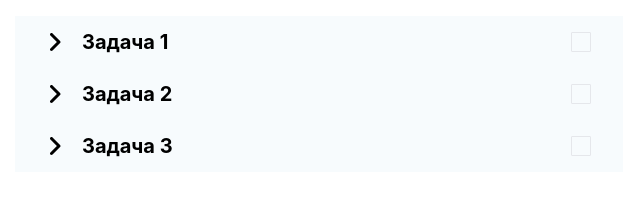
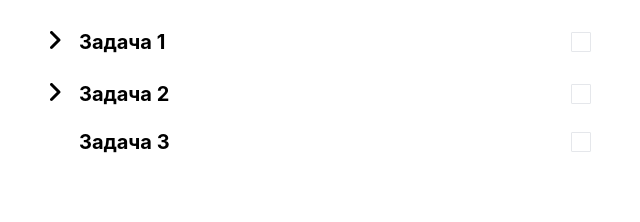
Before and after one commit to Kanoe99/TasksReactTest, a React (Create React App) app: page / in a window 1280 px wide. Shown: the top 222 px of the page, without its empty margins (9-649 px from the left). Built offline with nearby package versions, Linux system fonts and the light colour scheme.

Commit message:
struct: subtasks

```diff
--- a/src/components/Task.tsx
+++ b/src/components/Task.tsx
@@ -1,17 +1,24 @@
 import { faAngleRight, faCheck } from "@fortawesome/free-solid-svg-icons";
 import { FontAwesomeIcon } from "@fortawesome/react-fontawesome";
-import React from "react";
+import React, { useState } from "react";
 import { TaskType } from "types/TaskType";
 
 interface TaskProps{
     task: TaskType,
     active: boolean,
+    checked: boolean,
+    opened: boolean,
+    isSubtask?: boolean,
     onToggleTask: () => void,
     onToggleChecked: () => void,
-    checked: boolean
+    toggleOpened: () => void,
 }
 
-const Task:React.FC<TaskProps> = ({task, active, onToggleTask, onToggleChecked, checked}) => {
+const Task:React.FC<TaskProps> = ({task, active, checked, opened, isSubtask, onToggleTask, onToggleChecked, toggleOpened}) => {
+    const [mainActive, setMainActive] = useState<boolean>(false);
+    //active state for main task
+    //active state for subtasks
+    //if main task is opened all subtasks should be highlighted
 
     const normalName = (taskName: string) => {
         return  taskName.charAt(0).toUpperCase() + taskName.slice(1).toLowerCase();
@@ -19,10 +26,17 @@ const Task:React.FC<TaskProps> = ({task, active, onToggleTask, onToggleChecked,
 
     return (
     <li>
-        <div className="flex gap-5 bg-[#F7FBFD] w-[calc(50vw_-_2rem)] px-8 py-3 items-center justify-between">
-            <div className="flex gap-5 cursor-pointer items-center" onClick={onToggleTask}>
-                <FontAwesomeIcon className={`transition duration-300 h-6 ${active ?"-rotate-90":""}`} icon={faAngleRight} />
-                <p className="font-bold text-xl">{normalName(task.title)}</p>
+        <div className={`relative flex gap-5 w-[calc(50vw_-_2rem)] px-8 py-3 items-center justify-between ${(active && !isSubtask) && "bg-[#F7FBFD]"} ${isSubtask && "bg-[#F7FBFD]"}`}>
+            <div className="flex items-center gap-5 cursor-pointer">
+                {task.subTasks.length > 0 && (
+                    <span onClick={toggleOpened}>
+                        <FontAwesomeIcon
+                        className={`transition duration-300 !p-0 h-6 ${opened ? "-rotate-90" : ""}`}
+                        icon={faAngleRight}
+                    />
+                    </span>
+                )}
+                <p className={`text-xl absolute left-16 ${isSubtask ? "font-normal" : "font-bold"}`} onClick={onToggleTask}>{normalName(task.title)}</p>
             </div>
             <label htmlFor={`checkbox-${task.id}`} className="flex items-center cursor-pointer">
                 <input
@@ -30,10 +44,22 @@ const Task:React.FC<TaskProps> = ({task, active, onToggleTask, onToggleChecked,
                     type="checkbox"
                     id={`checkbox-${task.id}`}
                     className="hidden"
-                    onClick={onToggleChecked}/>
-                <span className={`w-5 h-5 border rounded-[1px] flex items-center justify-center ${checked && "bg-blue-500 border-blue-500 border-4 w-6 h-6"}`}>{checked && <FontAwesomeIcon className="text-white" icon={faCheck} />}</span>
+                    onClick={onToggleChecked}
+                />
+                <span className={`w-5 h-5 border rounded-[1px] flex items-center justify-center ${checked && "bg-blue-500 border-blue-500 border-4 w-5 h-5"}`}>
+                    {checked && <FontAwesomeIcon className="text-white" icon={faCheck} />}
+                </span>
             </label>
         </div>
+        {task.subTasks.length > 0 && opened &&
+        <ul>
+            {task.subTasks.map((subtask)=>(
+                <Task isSubtask={true} task={subtask} active={false} checked={false} opened={false} onToggleChecked={()=>{}} onToggleTask={()=>{}} toggleOpened={()=>{}}/>
+                // <li className={`relative flex gap-5 w-[calc(50vw_-_2rem)] px-8 py-3 items-center justify-between ${active && "bg-[#F7FBFD]"}`}>{subtask.title}</li>
+              ))}
+        </ul>
+        }
+
         {active &&
         <div className="absolute top-0 right-0 bottom-0 bg-[#DCE0E1]">
             <h2 className="text-left px-[2.25rem] pb-[23.4px] py-[2.25rem] text-[18px] font-normal">{task.title}</h2>
--- a/src/components/TaskList.tsx
+++ b/src/components/TaskList.tsx
@@ -7,11 +7,16 @@ import initialTasks from "data/data.json";
 
 const TaskList = () => {
     const [tasks, setTasks] = useState<TaskType[]>(initialTasks as TaskType[]);
-    const [activeTaskId, setActiveTaskId] = useState<string|null>(null);
+    const [active, setActive] = useState<string|null>(null);
+    const [opened, setOpened] = useState<string|null>(null);
     const [checked, setChecked] = useState<string[]>([""]);
 
     const toggleTask = (taskId: string) => {
-        setActiveTaskId((prev) => (prev === taskId ? null : taskId));
+        setActive((prev)=>(prev === taskId ? null : taskId))
+     }
+
+     const handleOpened = (taskId:string) => {
+        setOpened((prev)=>(prev === taskId ? null : taskId))
      }
 
      const modifyChecked = (taskId: string) => {
@@ -31,14 +36,20 @@ const TaskList = () => {
             {
                 tasks.map((task)=>{
                     return <Task
+                    task={task}
+
                     checked={checked.includes(task.id)}
-                    task={task}
-                    active={task.id==activeTaskId}
+                    active={task.id===active}
+                    opened={task.id===opened}
+
                     onToggleTask={()=>{
                         toggleTask(task.id);
                     }}
                     onToggleChecked={()=>{
                         modifyChecked(task.id);
+                    }}
+                    toggleOpened={()=>{
+                        handleOpened(task.id);
                     }}
                     />
                 })
```
